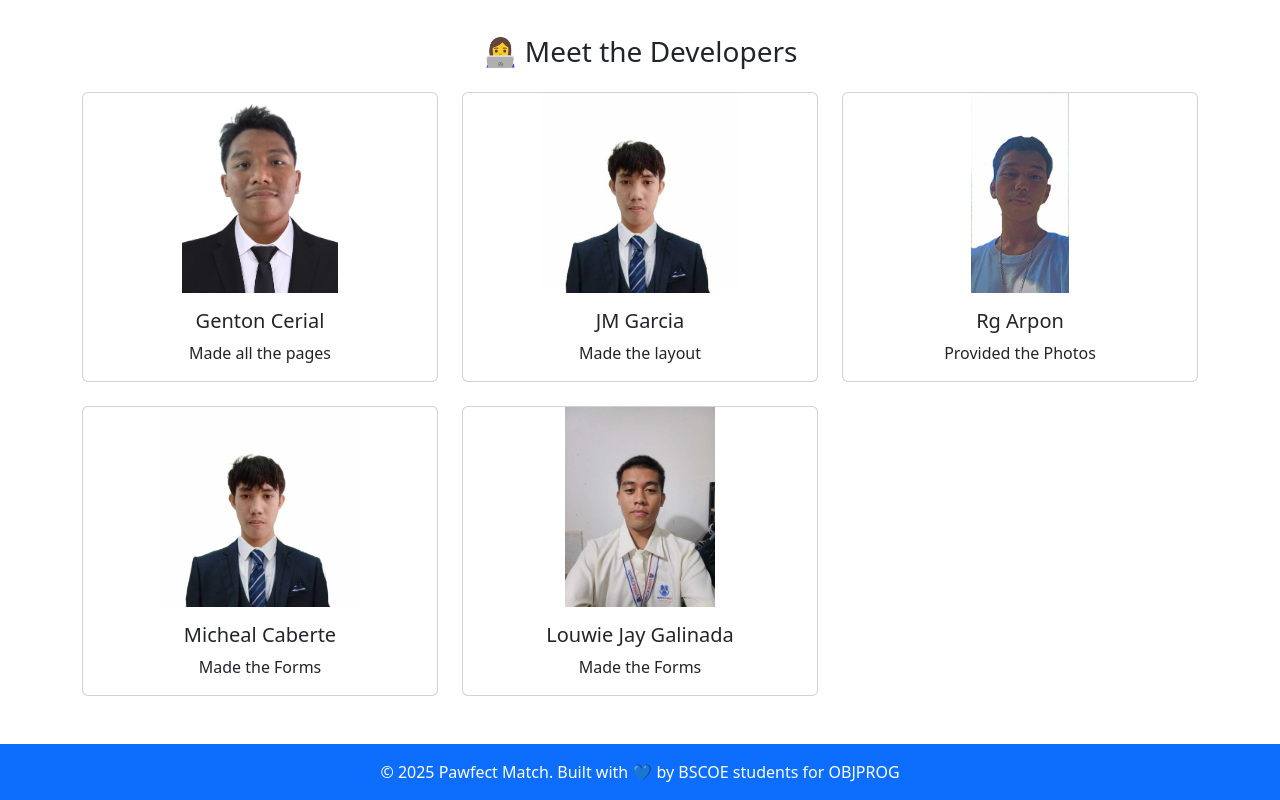
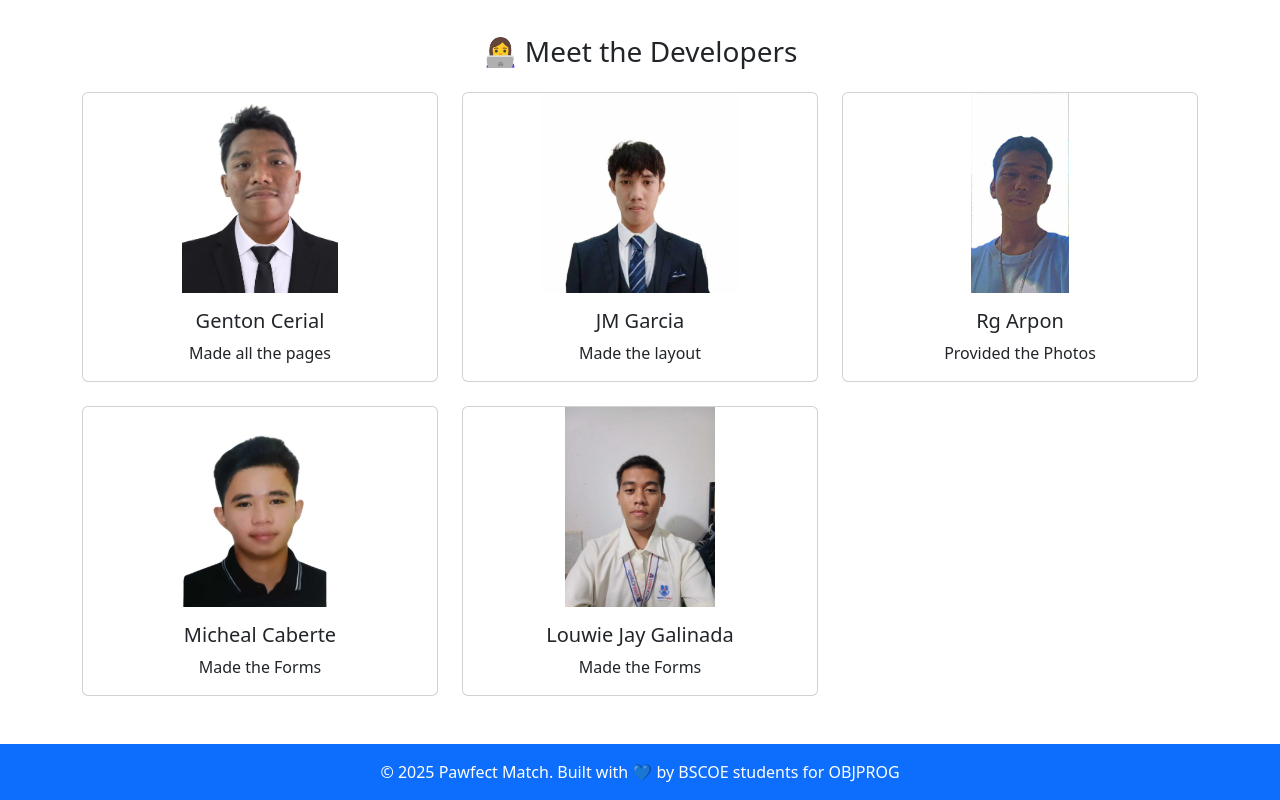
Before and after one commit to Genton31/gentoncerial.tech, a plain HTML site: page Websiteproject/about.html in a window 1280 px wide. Shown: the part 607-1407 px from the top of the page. Drawn offline with nearby package versions, Linux system fonts and the light colour scheme.

Commit message:
Update about.html

```diff
--- a/Websiteproject/about.html
+++ b/Websiteproject/about.html
@@ -90,7 +90,7 @@
       </div>
       <div class="col">
         <div class="card h-100">
-          <img src="student2.jpg" class="card-img-top team-img" alt="Student 4">
+          <img src="student4.jpg" class="card-img-top team-img" alt="Student 4">
           <div class="card-body">
             <h5 class="card-title">Micheal Caberte</h5>
             <p class="card-text">Made the Forms</p>
```
